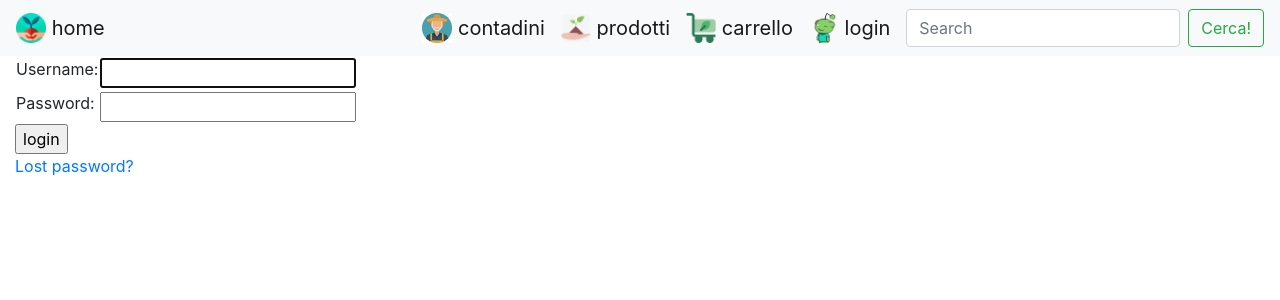
After one commit to KrisTwinn/Piantala, a Django app: page /piantala/accounts/login/ in a window 1280 px wide. The commit adds this page. Shown: the top 300 px of the page. Run offline with Django 3.2, Linux system fonts and the light colour scheme; some libraries are stand-ins or nearby versions.

Commit message:
auth login\logout password reset

```diff
--- a/Webapp/webapp/piantala/templates/index.html
+++ b/Webapp/webapp/piantala/templates/index.html
@@ -11,4 +11,6 @@
     <li><strong>Product available:</strong> {{ num_instances_available }}</li>
     <li><strong>Farmers:</strong> {{ num_farmers }}</li>
   </ul>
+  <p>Tu hai visitato la pagina  {{ num_visits }}{% if num_visits == 1 %} time{% else %} volte {% endif %}.</p>
+  {{ user }}
 {% endblock %}
--- a/Webapp/webapp/piantala/templates/navbar.html
+++ b/Webapp/webapp/piantala/templates/navbar.html
@@ -42,6 +42,7 @@
             carrello
           </a>
         </li>
+        {% if user.is_authenticated %}
         <li class="nav-item">
           <a class="navbar-brand" href="{% url 'index' %}">
             {% load static %}
@@ -49,6 +50,15 @@
             profilo
           </a>
         </li>
+        {% else %}
+        <li class="nav-item">
+          <a class="navbar-brand" href="{% url 'login' %}">
+            {% load static %}
+            <img src="{% static 'images/profile-piantala2.png' %}" width="30" height="30" class="d-inline-block align-top" alt="##">
+            login
+          </a>
+        </li>
+        {% endif %}
       </ul>
       <form class="form-inline my-2 my-lg-0">
         <input class="form-control mr-sm-2" type="search" placeholder="Search" aria-label="Search">
--- /dev/null
+++ b/Webapp/webapp/piantala/templates/registration/logged_out.html
@@ -0,0 +1,6 @@
+{% extends "navbar.html" %}
+
+{% block content %}
+  <p>Logged out!</p>
+  <a href="{% url 'login'%}">Click here to login again.</a>
+{% endblock %}
--- /dev/null
+++ b/Webapp/webapp/piantala/templates/registration/login.html
@@ -0,0 +1,40 @@
+{% extends "navbar.html" %}
+
+{% block content %}
+
+{% if form.errors %}
+  <p>Your username and password didn't match. Please try again.</p>
+{% endif %}
+
+{% if next %}
+  {% if user.is_authenticated %}
+    <p>Your account doesn't have access to this page. To proceed,
+    please login with an account that has access.</p>
+  {% else %}
+    <p>Please login to see this page.</p>
+  {% endif %}
+{% endif %}
+
+<form method="post" action="{% url 'login' %}">
+{% csrf_token %}
+<table>
+
+<tr>
+  <td>{{ form.username.label_tag }}</td>
+  <td>{{ form.username }}</td>
+</tr>
+
+<tr>
+  <td>{{ form.password.label_tag }}</td>
+  <td>{{ form.password }}</td>
+</tr>
+</table>
+
+<input type="submit" value="login" />
+<input type="hidden" name="next" value="{{ next }}" />
+</form>
+
+{# Assumes you setup the password_reset view in your URLconf #}
+<p><a href="{% url 'password_reset' %}">Lost password?</a></p>
+
+{% endblock %}
--- /dev/null
+++ b/Webapp/webapp/piantala/templates/registration/password_reset_done.html
@@ -0,0 +1,5 @@
+{% extends "navbar.html" %}
+
+{% block content %}
+  <p>We've emailed you instructions for setting your password. If they haven't arrived in a few minutes, check your spam folder.</p>
+{% endblock %}
--- a/Webapp/webapp/piantala/urls.py
+++ b/Webapp/webapp/piantala/urls.py
@@ -1,8 +1,10 @@
 from django.urls import path
 from . import views
+from django.urls import include
 
 urlpatterns = [
     path('', views.index, name='index'),
     path('products/', views.ProductListView.as_view(), name='products'),
     path('product/<int:pk>', views.ProductDetailView.as_view(), name='product-detail'),
+    path('accounts/', include('django.contrib.auth.urls')),
 ]
--- a/Webapp/webapp/piantala/views.py
+++ b/Webapp/webapp/piantala/views.py
@@ -11,18 +11,19 @@ def index(request):
     # Generate counts of some of the main objects
     num_products = Product.objects.all().count()
     num_instances = ProductInstance.objects.all().count()
-
     # Available books (status = 'a')
     num_instances_available = ProductInstance.objects.filter(status__exact='d').count()
-
     # The 'all()' is implied by default.
     num_farmers = Farmer.objects.count()
+    num_visits = request.session.get('num_visits', 0)
+    request.session['num_visits'] = num_visits + 1
 
     context = {
         'num_products': num_products,
         'num_instances': num_instances,
         'num_instances_available': num_instances_available,
         'num_farmers': num_farmers,
+        'num_visits': num_visits,
     }
 
     # Render the HTML template index.html with the data in the context variable
--- a/Webapp/webapp/webapp/settings.py
+++ b/Webapp/webapp/webapp/settings.py
@@ -32,13 +32,13 @@ ALLOWED_HOSTS = []
 # Application definition
 
 INSTALLED_APPS = [
-    'django.contrib.admin',
     'django.contrib.auth',
     'django.contrib.contenttypes',
     'django.contrib.sessions',
     'django.contrib.messages',
     'django.contrib.staticfiles',
     'piantala',
+    'django.contrib.admin',
 ]
 
 MIDDLEWARE = [
@@ -122,3 +122,6 @@ USE_TZ = True
 # https://docs.djangoproject.com/en/3.1/howto/static-files/
 
 STATIC_URL = '/static/'
+
+# Redirect to home URL after login (Default redirects to /accounts/profile/)
+LOGIN_REDIRECT_URL = '/'
```
Also changed, not shown: Webapp/webapp/piantala/templates/registration/password_reset_form.html (added, +12 -0 lines), Webapp/webapp/db.sqlite3.
